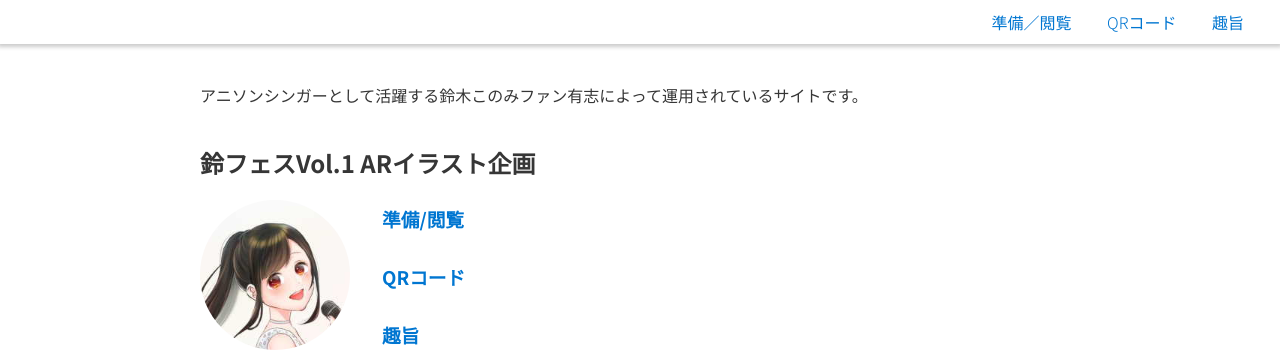
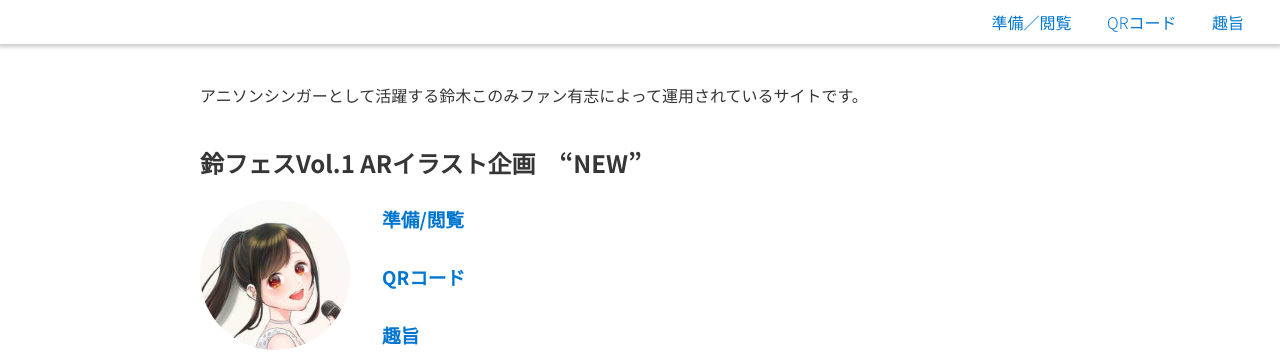
Before and after one commit to konomania/konomania.github.io, a Jekyll site: the page built from index.md, in a window 1280 px wide. Shown: the top 352 px of the page. Built offline with Jekyll 4.4.1, drawn with Linux system fonts in a browser that asks for light colours.

Commit message:
Update index.md

```diff
--- a/index.md
+++ b/index.md
@@ -8,7 +8,7 @@
 </section>
 
 <section class="spotlight" markdown="1">
-## 鈴フェスVol.1 ARイラスト企画
+## 鈴フェスVol.1 ARイラスト企画　“NEW”
 
 <div class="wrapper" markdown="1">
 ![イラスト](assets/images/animax-illust.jpg){:.image}
```
